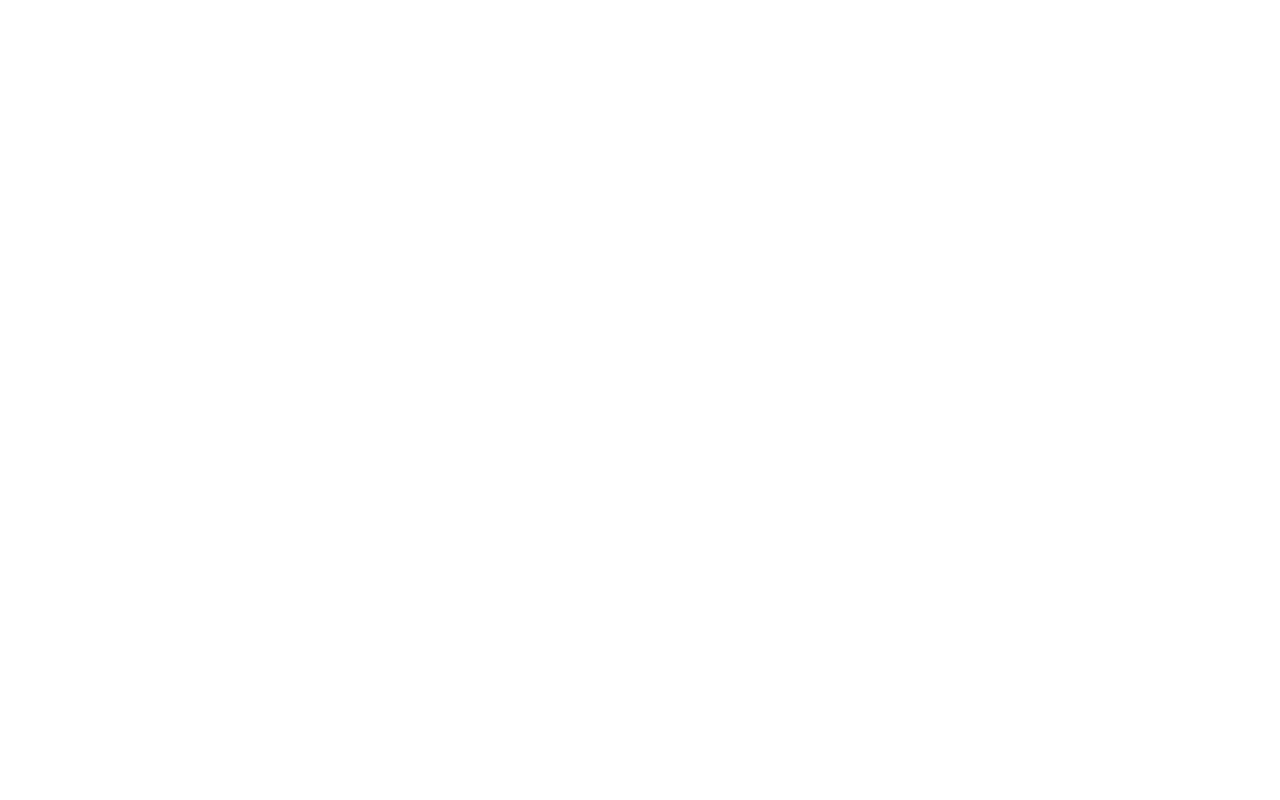
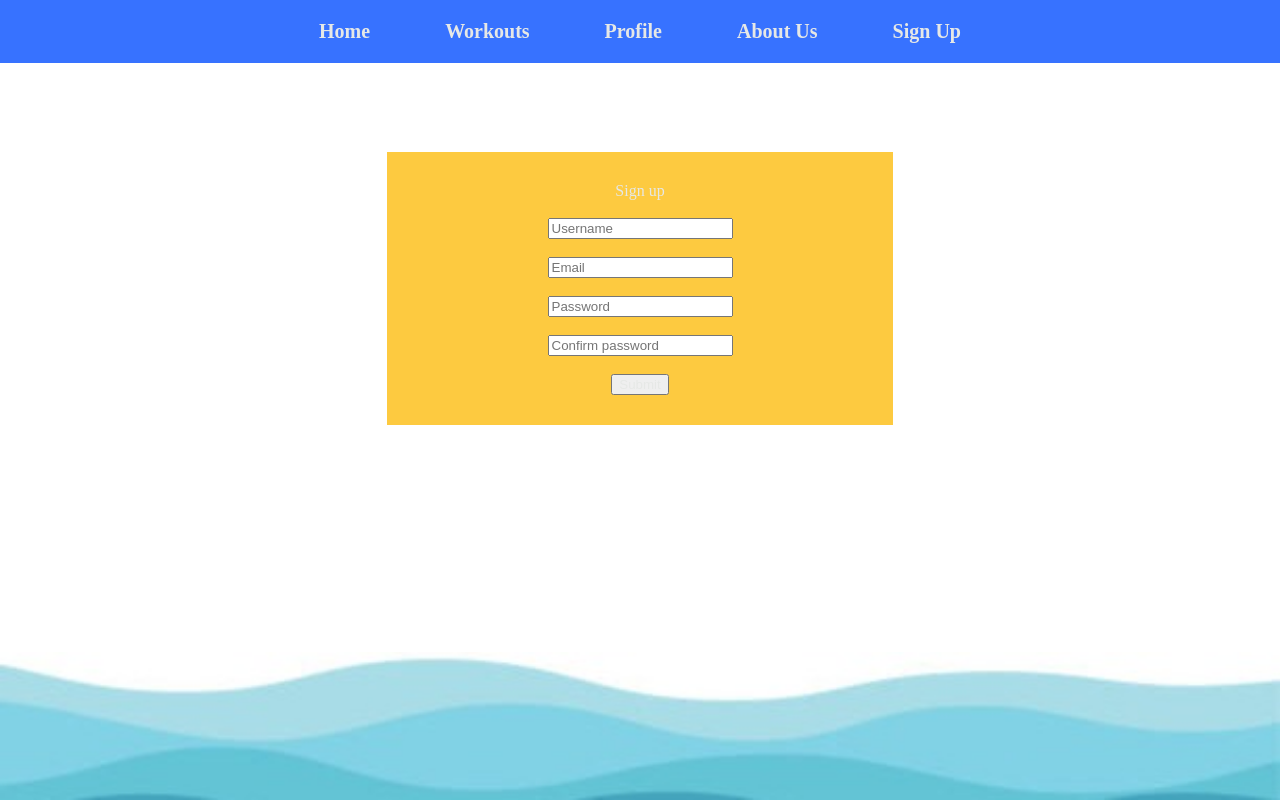
Before and after one commit to neptuneluna1/TartanHacks2025, a plain HTML site: page Website/views/signup.html in a window 1280 px wide. Drawn offline with Linux system fonts and the light colour scheme; a web font is replaced by a local one.

Commit message:
signup page prgress

```diff
--- a/Website/static/signup.css
+++ b/Website/static/signup.css
@@ -1,11 +1,62 @@
-body {
-    background-color: blue;
+:root{
+    --black: rgb(08, 07, 08);
+    --blue: rgb(55, 114, 255);
+    --red: rgb(223, 41, 53);
+    --yellow: rgb(253, 202, 64);
+    --white: rgb(230, 232, 230);
+}
+@font-face {
+    font-family: "Montserrat";
+    src: url("../static/Montserrat");
+}
+* {
+    color: var(--white);
 }
 
-* {
-    color: blue;
+header {
+    display: flex;
+    justify-content: space-evenly;
+    align-items: center;
+    position: fixed;
+    top: 0;
+    left: 0;
+    width: 100%;
+    background-color: var(--blue);
+    font-size: 20px;
+    font-weight: bold;
+    font-family: "Montserrat";
 }
 
-p {
-    color: red;
-  }
+nav a {
+    text-decoration: none;
+    color: var(--white);
+    padding: 20px 35px;
+    display: inline-block;
+}
+
+nav a:hover {
+    color: var(--yellow);
+}
+
+#name{
+    text-align: center;
+    color: white;
+    font: Tahoma;
+}
+
+article{
+    background-color: var(--yellow);
+    padding: 30px;
+    margin-left: 30%;
+    margin-right: 30%;
+    margin-top: 12%;
+    margin-bottom: 10%;
+}
+
+.pics {
+    position: fixed;
+    bottom: 0;
+    left: 50%;
+    transform: translateX(-50%);
+    width: 100%;
+}
--- a/Website/views/signup.html
+++ b/Website/views/signup.html
@@ -1,15 +1,45 @@
 <!DOCTYPE html>
 <html lang="en">
 <head>
-    <link rel="stylesheet" defer href="../static/style.css">
-    <script type="module" defer src="../static/script.js"></script>
+    <link rel="stylesheet" defer href="../static/signup.css">
+    <script type="module" defer src="../static/signup.js"></script>
     <meta charset="UTF-8">
     <meta name="viewport" content="width=device-width, initial-scale=1.0">
     <title>Home Page</title>
 </head>
 <body>
 
+    <header>
+        <nav>
+            <a href="main.html">Home</a>
+            <a href="workouts.html">Workouts</a>
+            <a href="profile.html">Profile</a>
+            <a href="aboutus.html">About Us</a>
+            <a href="signup.html">Sign Up</a>
+        </nav>
+    </header>
 
+    <article>
+        <form id="name">
+            <label for="userInput">Sign up</label>
+            <br><br>
+            <input type="text" id="userInput" name="userInput" placeholder="Username">
+            <br><br>
+            <input type="text" id="userInput" name="userInput" placeholder="Email">
+            <br><br>
+            <input type="text" id="userInput" name="userInput" placeholder="Password">
+            <br><br>
+            <input type="text" id="userInput" name="userInput" placeholder="Confirm password">
+            <br><br>
+            <button type="submit">Submit</button>
+        </form>
+    </article>
+
+    <footer>
+        <nav>
+            <img class="pics" src="../static/waves3.jpg" alt="waves">
+        </nav>
+    </footer>
 
 </body>
 
```
